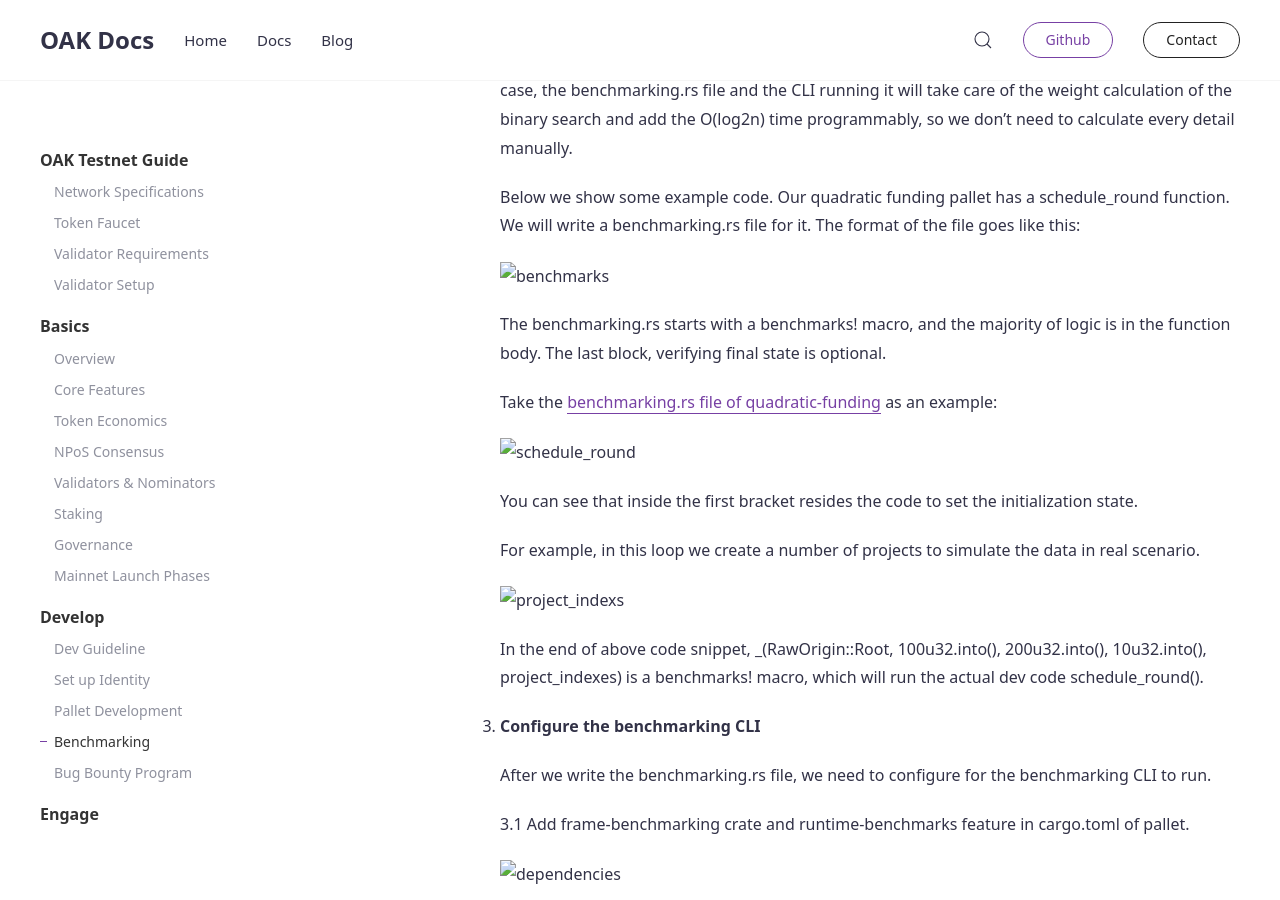
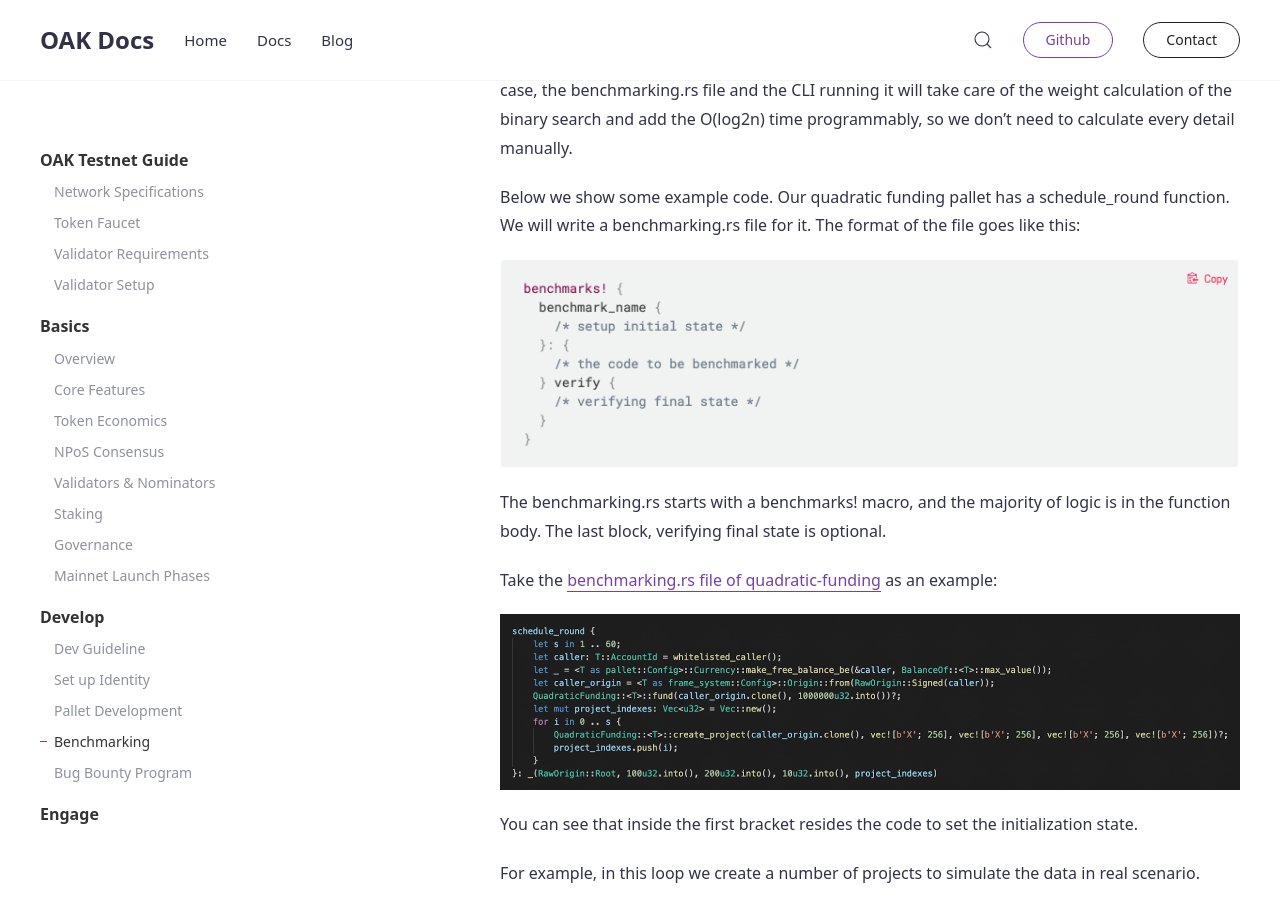
Before and after one commit to AvaProtocol/OAK-docs, a Jekyll site: the page built from _docs/benchmarking.md, in a window 1280 px wide and 900 px high, scrolled down 1576 px. Built offline with Jekyll 4.4.1, drawn with Linux system fonts in a browser that asks for light colours.

Commit message:
Updated file paths of images in a few pages

```diff
--- a/_docs/benchmarking.md
+++ b/_docs/benchmarking.md
@@ -37,19 +37,19 @@ repo: <https://github.com/OAK-Foundation/quadratic-funding-pallet>
 
 	Below we show some example code. Our quadratic funding pallet has a schedule_round function. We will write a benchmarking.rs file for it. The format of the file goes like this:
 
-	![benchmarks](../assets/img/benchmarking/benchmarks.png)
+	![benchmarks](../../assets/img/benchmarking/benchmarks.png)
 
 	The benchmarking.rs starts with a benchmarks! macro, and the majority of logic is in the function body. The last block, verifying final state is optional.
 
 	Take the [benchmarking.rs file of quadratic-funding](https://github.com/OAK-Foundation/quadratic-funding-pallet/blob/add_weights/pallets/quadratic-funding/src/benchmarking.rs) as an example:
 
-	![schedule_round](../assets/img/benchmarking/schedule_round.png)
+	![schedule_round](../../assets/img/benchmarking/schedule_round.png)
 
 	You can see that inside the first bracket resides the code to set the initialization state.
 
 	For example, in this loop we create a number of projects to simulate the data in real scenario.
 
-	![project_indexs](../assets/img/benchmarking/project_indexs.png)
+	![project_indexs](../../assets/img/benchmarking/project_indexs.png)
 
 	In the end of above code snippet, _(RawOrigin::Root, 100u32.into(), 200u32.into(), 10u32.into(), project_indexes) is a benchmarks! macro, which will run the actual dev code schedule_round().
 
@@ -59,17 +59,17 @@ repo: <https://github.com/OAK-Foundation/quadratic-funding-pallet>
 
 	3.1 Add frame-benchmarking crate and runtime-benchmarks feature in cargo.toml of pallet.
 
-	![dependencies](../assets/img/benchmarking/dependencies.png)
+	![dependencies](../../assets/img/benchmarking/dependencies.png)
 
 	3.2 Configure pallet benchmarking in runtime
 
 	3.2.1. Include runtime-benchmarking features in cargo.toml
 
-	![runtime-benchmarks](../assets/img/benchmarking/runtime-benchmarks.png)
+	![runtime-benchmarks](../../assets/img/benchmarking/runtime-benchmarks.png)
 
 	3.2.2. Configure pallet benchmarking in runtime.rs
 
-	![add_benchmark](../assets/img/benchmarking/add_benchmark.png)
+	![add_benchmark](../../assets/img/benchmarking/add_benchmark.png)
 
 1. __Run the CLI to generate a weights.rs file__
 
@@ -101,7 +101,7 @@ repo: <https://github.com/OAK-Foundation/quadratic-funding-pallet>
 
 	5.2 Add a weight tag to a pallet function
 
-	![tag](../assets/img/benchmarking/tag.png)
+	![tag](../../assets/img/benchmarking/tag.png)
 
 	The WeightInfo::schedule_round parameter needs an input as the max value for the “s” variable of schedule_round in benchmarking.rs file, setting upper limit of the weight of that function.
 
```
Also changed, not shown: _docs/identity.md (+4 -4 lines), _docs/validator-setup.md (+6 -6 lines).
